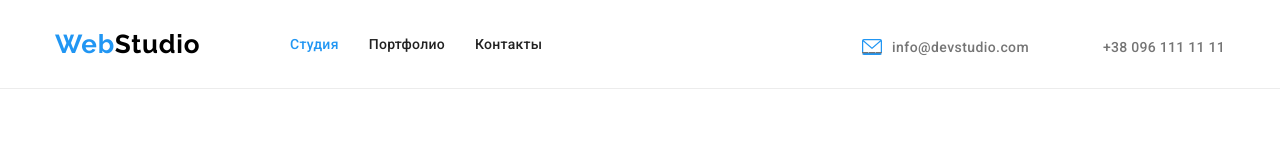
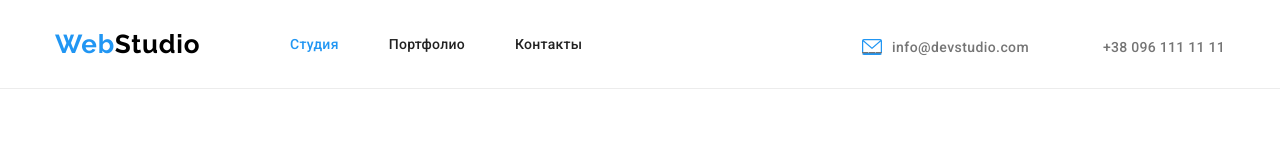
Before and after one commit to Artem-Fal/goit-markup-hw-04, a plain HTML site: page index.html in a window 1280 px wide. Shown: the top 157 px of the page. Drawn offline with nearby package versions, Linux system fonts and the light colour scheme.

Commit message:
Update styles.css

```diff
--- a/css/styles.css
+++ b/css/styles.css
@@ -52,7 +52,7 @@ body {
   margin: 0 auto;
 }
 .header-item:not(last-child) {
-  margin-right: 30px;
+  margin-right: 50px;
 }
 .header-logo {
   margin-right: 90px;
```
